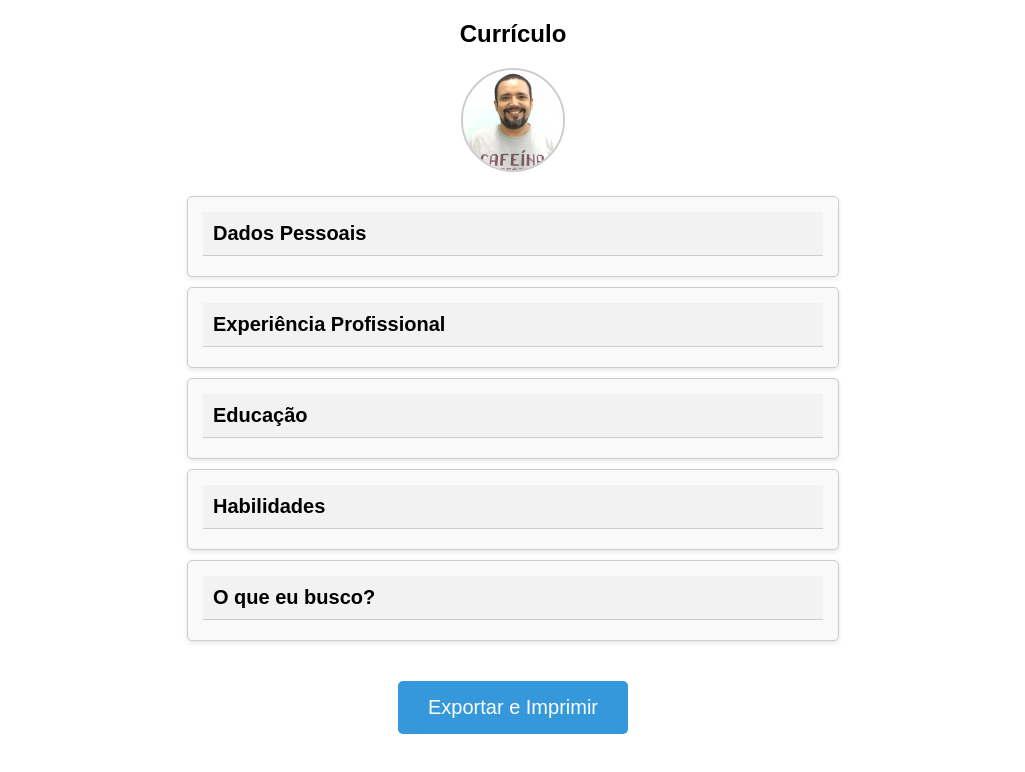
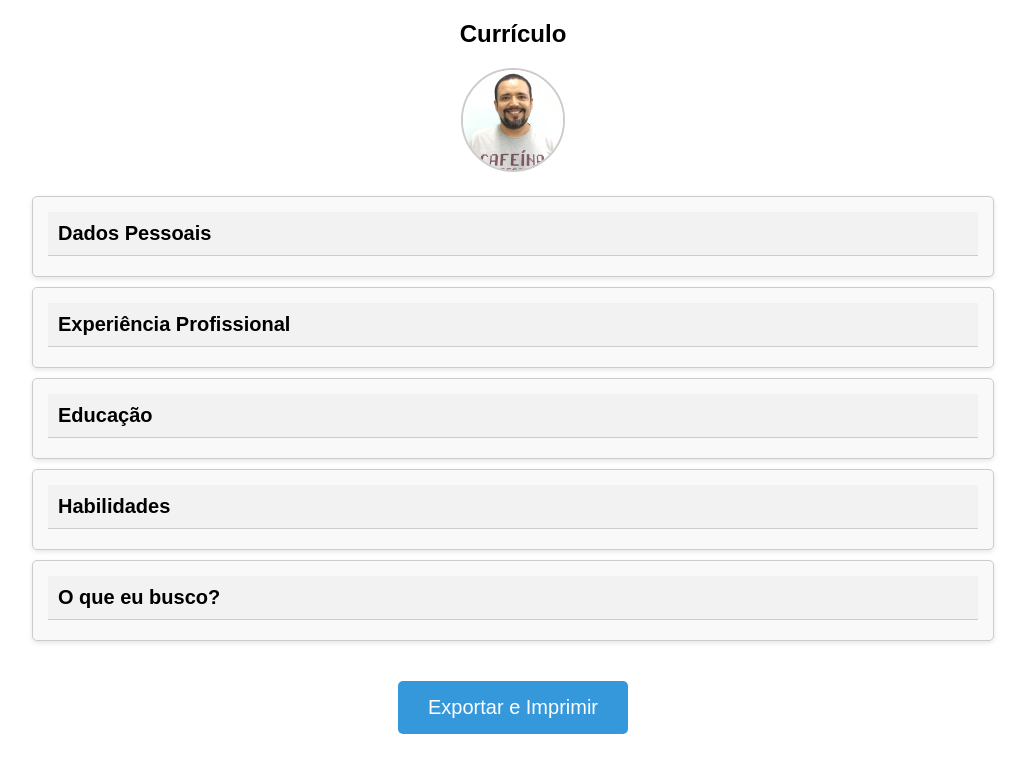
Before and after one commit to rondinellenery/rondinery, a plain HTML site: page index.html in a window 1280 px wide. Shown: the whole page, without its empty margins (127-1152 px from the left). Drawn offline with Linux system fonts and the light colour scheme.

Commit message:
alteração do layout para melhorar a visualização no celular
alteração do layout para melhorar a visualização no celular

```diff
--- a/index.html
+++ b/index.html
@@ -22,7 +22,7 @@
             padding: 15px;
             background-color: #f9f9f9;
             display: inline-block;
-            width: 50%; /* Reduz a largura das seções para 50% */
+            width: 75%; /* Reduz a largura das seções para 50% */
             text-align: left; /* Alinha o conteúdo das seções à esquerda */
             box-shadow: 0 2px 5px rgba(0, 0, 0, 0.1); /* Adiciona uma sombra leve */
             border-radius: 5px; /* Adiciona bordas arredondadas */
```
